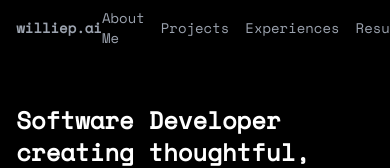
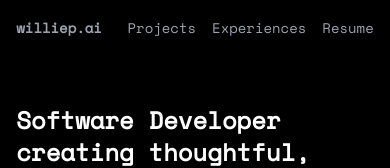
Before and after one commit to PaisWillie/Website-Portfolio, a Next.js app: page / in a window 390 px wide. Shown: the top 168 px of the page. Built offline with nearby package versions, Linux system fonts and the light colour scheme.

Commit message:
feat: fit navbar on mobile

```diff
--- a/src/components/layout/Header.tsx
+++ b/src/components/layout/Header.tsx
@@ -1,4 +1,6 @@
 import * as React from 'react';
+
+import clsxm from '@/lib/clsxm';
 
 import UnstyledLink from '@/components/links/UnstyledLink';
 
@@ -33,7 +35,10 @@ export default function Header() {
               <li key={`${href}${label}`}>
                 <UnstyledLink
                   href={href}
-                  className='text-gray-400 hover:text-white'
+                  className={clsxm([
+                    'text-gray-400 hover:text-white',
+                    label === 'About Me' && 'hidden md:block',
+                  ])}
                 >
                   {label}
                 </UnstyledLink>
```
